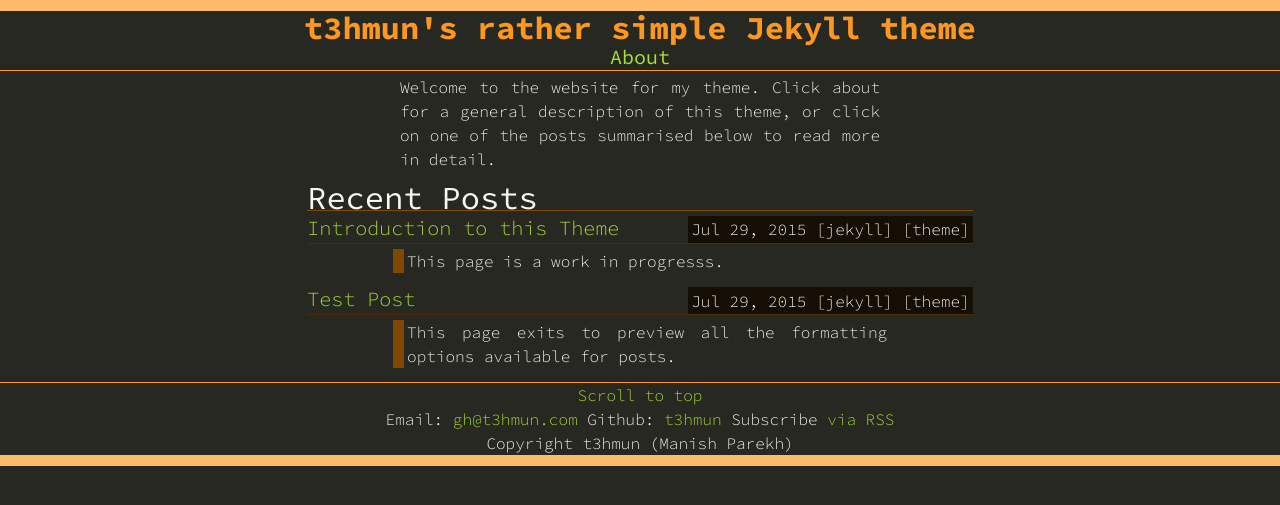
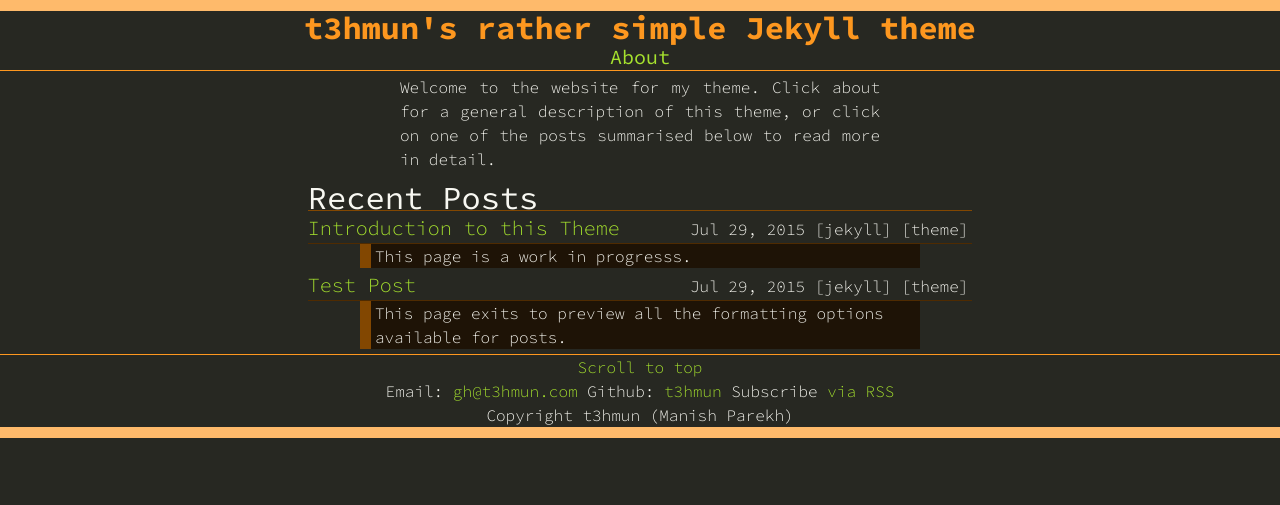
Before and after one commit to t3hmun/rather-simple-jekyll-theme, a Jekyll site: the page built from index.html, in a window 1280 px wide. Shown: the top 505 px of the page. Built offline with Jekyll 4.4.1, drawn with Linux system fonts in a browser that asks for light colours.

Commit message:
Finished documenting _base.scss.

```diff
--- a/_sass/_base.scss
+++ b/_sass/_base.scss
@@ -2,14 +2,19 @@
  *
  * The job of this file is to define the appearance and feel of basic HTML elements using CSS.
  * The comments are extra verbose for educational purposes.
- * One may notice that most sizes and colours are set using variables.
- * These variables are a feature of SASS.
- * The values for these variables are all defined in the `main.scss` file.
- * SASS is an extension of CSS that outputs into CSS.
- * CSS tends to get ridiculously oversised and complicated these days.
- * SASS lets us abstract away a lot of this with variables and a bunch of other features i'm yet to learn.
+
 
 __educational interlude__
+
+## SASS extension to CSS
+
+One may notice that most sizes and colours are set using variables.
+These variables are a feature of SASS.
+The values for these variables are all defined in the `main.scss` file.
+SASS is an extension of CSS that outputs into CSS.
+CSS tends to get ridiculously oversized and complicated these days.
+SASS lets us abstract away a lot of this with variables and a bunch of other features.
+
 
 ## Margin VS Padding
 
@@ -18,6 +23,23 @@
 As a result margins only ensure a minimum distance between two elements.
 So if 2 elements have a 10px and 15px margin respectively, the gap between them would be 15px.
 If padding was used instead the gap would be 25 px.
+
+
+## Inline Elements vs Block Elements
+
+ * Inline elements appear within the normal flow of a sentence.
+ * They are positioned by text alignment.
+ * Most inline elements are just tags that format text (like <b>).
+ * Their size is generally defined by their content.
+
+ * Block elements are not affected by alignment.
+ * Unless their size is defined they fill all available free space.
+ * Positioned using their margins.
+ * They can be made floating...
+
+CSS can be used to change a block to a inline and vice versa, but this tends to get messy.
+
+__end of intuerlude__
 
 ****/
 
@@ -32,59 +54,104 @@
     color: $text-colour;
     background-color: $background-colour;
 
-    /* Everythgin lacking its own alignment will be centered (primarily header and footer). */
+    /* Everything lacking its own alignment will be centred (primarily header and footer). */
     text-align: center;
 }
 
-/* This is a new HTML 5 tag. Refers to a block of content that can be understood independantly.
+/* This is a new HTML 5 tag. Refers to a block of content that can be understood independently.
  * For our purposes it is the main content body of a page; the bit between the header and footer. */
 article {
-    /* Block elements are centered by setting thier margins to auto.
+    /* Block elements are centred by setting their margins to auto.
      * Only inline elements respond to text-alignment.*/
     margin-left: auto;
     margin-right: auto;
 
+    /* The only inline text in this blog are headings and the date.
+     * The rest of the text are contained in <p> <blockquote> or <pre> tags,
+     *  which are all blocks with their own internal alignment. */
     text-align: left;
 
     /* Here we configure the maximum width we want to allow content to consume. */
     max-width: $article-width;
 }
 
-/* P for Paragraph. This should only be used for serious blocks of reading text.
+/* P for Paragraph. This should only be used for heavy blocks of reading text.
  * Other quantities of text should use other tags. */
-p, blockquote {
-    /* Justift for glorious newspaper quality reading. */
+p {
+    /* Justify for glorious newspaper quality reading. */
     text-align: justify;
-    /* Reading with is meant to be the maximum comfortable text block width. */
+    /* Reading width is meant to be the maximum comfortable text block width.
+     * The ideal heavy reading width is meant to be rather narrow.
+     * However pictures and lighter text blocks can exploit more space,
+     *  hence the bigger size of $article-width. */
     max-width: $reading-width;
-    margin: $standard-margin $standard-side-margin $endpara-margin;
-    margin-left: auto;
-    margin-right: auto;
-    /* This stops the paragraph appearing next to floating text.
-     * This will avoid awkward wrapping. */
+    /* Auto side margins to centre the p block in the screen.
+     * Extra margin at bottom for end of paragraph. */
+    margin: $standard-margin auto $endpara-margin;
+    /* This is required to stop the text from hugging the edge of the screen. A tiny gutter. */
+    padding: 0 $standard-side-margin;
+
+    /* This is important to prevent this block from wrapping / appearing-next-to floating elements. */
     clear: both;
 }
 
 blockquote {
+    /* The side line to indicate a blockquote. */
     border-left: $thick-line solid $subtle-colour;
+    /* This tiny bit of padding separates the tiers of blockquotes. */
     padding-left: $standard-side-margin;
+    /* Centre the block. */
+    margin: 0 auto;
+    /* Give the blockquote slightly more space than standard text.  */
+    max-width: $blockq-width;
+    /* Avoid troublesome interaction with floating elements. */
+    clear: both;
+    /* A unique background to mark out the area. */
+    background: $blockq-background;
+
+    /* Set some features that may be set differently on some browsers. */
+    outline:0;
+    font-size:100%;
+    vertical-align:baseline;
+    quotes:none;
+
+    /* All the text in a blockquote is also put in p tags.
+     * This overrides the width of p elements that are direct children of blockquote elements.
+     * Without this the text would revert to being restrained by the p max-width setting. */
+    >p {
+        max-width: $blockq-width;
+    }
 }
 
+/* The list tag, general settings for lists. */
 ul {
+    /* No browser generated bullet points.
+     * Each of the browsers generate bullet shapes differently so I prefer to create them using text (see li:before). */
     list-style: none;
+    text-align: justify;
     padding:0;
+    margin-top: $standard-margin;
     margin-left: auto;
     margin-right: auto;
     margin-bottom: $endpara-margin;
+
+    /* Bullet point lists are easier to read when given more horizontal space. */
     max-width: $bullet-width;
+
+    /* Since the bullet list is deviating from the standard text width its nice to demark it with a custom background. */
     background: $bullet-background;
 }
 
+/* Individual list item. */
 li {
+    /* Using percentage makes it squash nicely on small displays.
+     * I can't explain the relationship between padding-left and text-indent. */
     padding-left: $bullet-indent;
-    text-indent: -$bullet-indent;
+    padding-right: $standard-margin;
+    text-indent: -($bullet-indent - 1%); /* The 1% stops it touch the edge of the block. */
 }
 
+/* This inserts the content character to use as a bullet point. */
 li:before {
     padding-right:$bullet-text-gap;
     content: "*";
@@ -92,6 +159,7 @@
     font-weight: $bullet-weight;
 }
 
+/* Define the sub-list bullet point. */
 li li:before {
     padding-right:$bullet-text-gap;
     content: "-";
@@ -100,9 +168,7 @@
 
 /* Img
  * Stops images being wider than the window.
- * Without this an image could stretch the content area activate a scroll bar.
- * Accompanying text would flow out of the screen with the image forcing the
- * user to scroll sideways to read each line. */
+ * Prevents the image stretching the area or flowing out of it. */
 img {
     max-width: 100%;
 }
@@ -110,17 +176,19 @@
 /* Headings */
 h1, h2, h3, h4, h5, h6 {
     font-weight: $header-weight;
-    /* Three value shorthand, top, sides, bottom */
+
     margin: $standard-margin $standard-side-margin $standard-margin;
 
     border-bottom: $thin-line solid $subtle-colour;
 
     /* This `&` syntax a feature of SASS.
      * This results in `.post-title` CSS for each of the above header tags. */
+    /* Make post heading stand out. */
     &.post-title {
         color: $highlight-colour;
     }
 
+    /* Make site title stand out. */
     &.site-title {
         font-weight: $site-title-weight;
         color: $highlight-colour;
@@ -131,7 +199,7 @@
 /* Links. Colour them according to the theme. */
 a {
     color: $link-colour;
-    text-decoration: none;
+    text-decoration: none; /* Removes the underline. */
 
     &:visited {
         color: $visited-colour;
@@ -150,17 +218,24 @@
     }
 }
 
-/* Code formatting
+/* Code formatting - fenced code blocks use the pre tag.
  * The `code` tag is for inline monospace blocks.
- * The `pre` is for large blocks which may be colourised. */
+ * The `pre` is for large blocks which may be colourised.
+ * I have not set a width for the code block.
+ * This causes it to automatically fill the article block that it is contained in.
+ * Code needs to be given maximum horizontal space. Scrolling or wrapping code is no fun. */
 pre,
 code {
     border: $thin-line solid $subtle-colour;
+    /* Creates neat curved corners for the border. */
     border-radius: $standard-radius;
     background-color: $code-background;
+
+    /* Set a monospace font.*/
     font-family: $syntax-font-family;
 }
 
+/* This is the tag for small inline `code` bits. */
 code {
     padding: 0 $standard-margin $standard-side-margin;
     text-align: left;
@@ -188,7 +263,7 @@
 }
 
 
-/* Style for index / recent posts.
+/* Style for index and recent posts.
  */
 .index {
     text-align: left;
@@ -206,7 +281,6 @@
     }
 
     .index-info {
-        background-color: $code-background;
         padding: $thin-line $standard-side-margin;
         float: right;
         overflow: auto;
--- a/css/main.scss
+++ b/css/main.scss
@@ -29,20 +29,32 @@
 $standard-margin: $base * 0.3;
 /* The minimum left and right gutter for most text.
  * Only affects small screens / squashed windows. */
-$standard-side-margin: $base * 0.2;
+$standard-side-margin: $standard-margin * 0.8;
 /* End of paragraph extra space */
 $endpara-margin: $standard-margin * 3;
 
 
 /*
+ * Misc
+ */
+/* Border edge radius for the code element. */
+$standard-radius: $base * 0.4;
+$thin-line: $base * 0.1;
+$medium-line:$thin-line * 3;
+$thick-line:$thin-line * 7;
+
+
+/*
  * Reading width is the max for paragraphs of text and is narrow.
- * Article width is the max for headers, code and other content which can take advantage of wider screens.
+ * Article width is the max for headers, code and other content which can take advantage of wider screens.#
+ * Remember these are MAX values, they may be made smaller according to the screen/window size.
  */
 $reading-width: $base * 30;
 $article-width: $reading-width * 1.4;
+$blockq-width: $reading-width + $thick-line + $standard-side-margin + 50;
 /* Bullet points get wider space than standard text blocks. */
 $bullet-width: $article-width;
-$bullet-indent: $bullet-width / 30;
+$bullet-indent: 3%;
 $bullet-text-gap: $base * 0.5;
 
 
@@ -55,34 +67,31 @@
 $highlight-colour: #fd971f; /* foreground, lines and headers. */
 $link-colour: #a6e22e; /* This sould be the colour for all clickables. */
 
+/* Colours for borders and lines. */
+/* May want to change around lighten/darken for light themes. */
+$strong-colour: lighten($highlight-colour, 15%);
+$subtle-colour: darken($highlight-colour, 30%); /* Used to compute feature colour. */
+$very-subtle-colour: darken($highlight-colour, 40%);
+
 /* Titles and special elements. */
-$feature-colour: darken(mix($background-colour, $highlight-colour), 30%); /* background, bullets and syntax */
+$feature-colour: darken(mix($background-colour, $subtle-colour), 13%); /* background, bullets and syntax */
 $visited-colour: darken($link-colour, 15%);
 $code-background: $feature-colour;
 $bullet-background: $feature-colour;
-
-/* Colours for borders and lines. */
-/* May want to change around lighten/darken for light themes. */
-$strong-colour: lighten($highlight-colour, 15%);
-$subtle-colour: darken($highlight-colour, 30%);
-$very-subtle-colour: darken($highlight-colour, 40%);
+$blockq-background: darken(mix($background-colour, $subtle-colour), 13%);
 
 
 /*
- * Misc
+ * Import partials from `sass_dir` (defaults to `_sass`)
  */
-/* Border edge radius for the code element. */
-$standard-radius: $base * 0.4;
-$thin-line: $base * 0.1;
-$medium-line:$thin-line * 3;
-$thick-line:$thin-line * 7;
-
-/* Import partials from `sass_dir` (defaults to `_sass`) */
 /* Normalize is not for editing.
  * There are many quirks and differences between browsers.
  * Normalizse is a magic css file for flattening out those differences.
  * This gives us a safer consistent base to work from.*/
 @import "normalize";
+/* 99% of the text and body formatting is contain here. */
 @import "base";
+/* This only defines the lines around the header and footer. */
 @import "layout";
+/* This is used to apply a suitable theme to the sytax highlighting performed by Rouge. */
 @import "syntax";
```
